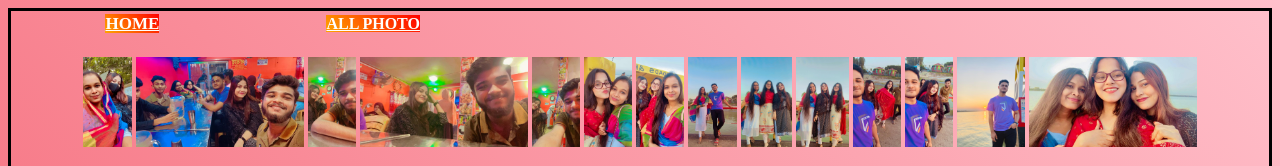
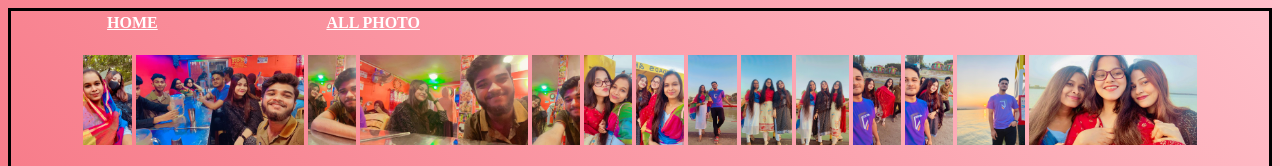
Before and after one commit to Alsaef/hasnat, a plain HTML site: page index.html in a window 1280 px wide. Shown: the top 166 px of the page. Drawn offline with Linux system fonts and the light colour scheme.

Commit message:
Add files via upload

```diff
--- a/index.html
+++ b/index.html
@@ -6,14 +6,7 @@
     <meta name="viewport" content="width=device-width, initial-scale=1.0">
     <title>eusuf</title>
     <style>
-        .home {
-            background: linear-gradient(45deg,orange,red);
-            font-size: 17px;
-        }
-        .All {
-            background: linear-gradient(45deg,orange,red);
-        }
-    </style>
+ </style>
 </head>
 <body>
     <table>
@@ -56,6 +49,6 @@
         <img src="IMG-20221109-WA0022.jpg" alt="" />
         <img src="IMG-20221109-WA0024.jpg" alt="" />
         <img src="IMG-20221109-WA0025.jpg" alt="" />
-        <img src="MG-20221109-WA0026.jpg" alt="" />
+        <img src="IMG-20221109-WA0036.jpg" alt="" />
     </body>
 </html>
```
